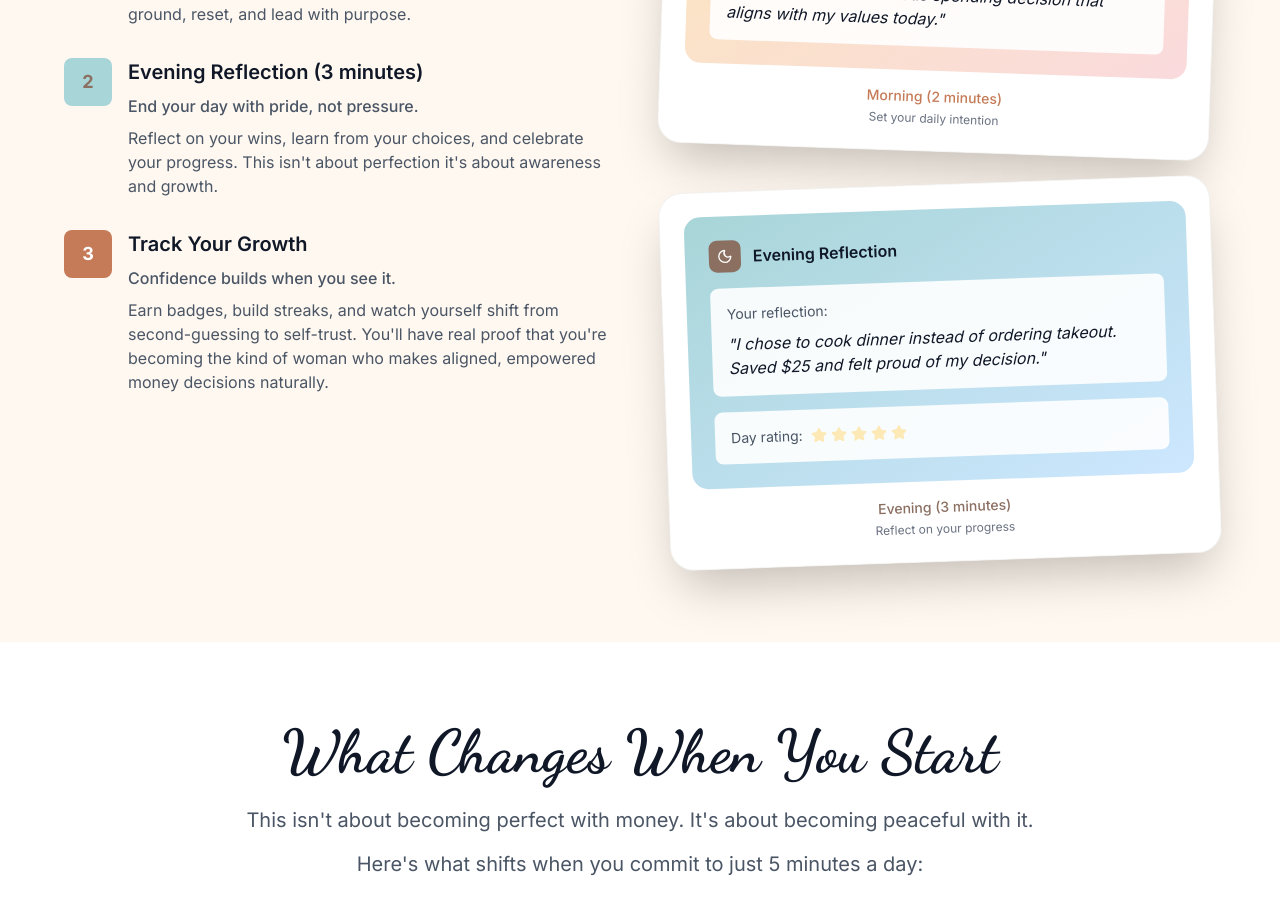
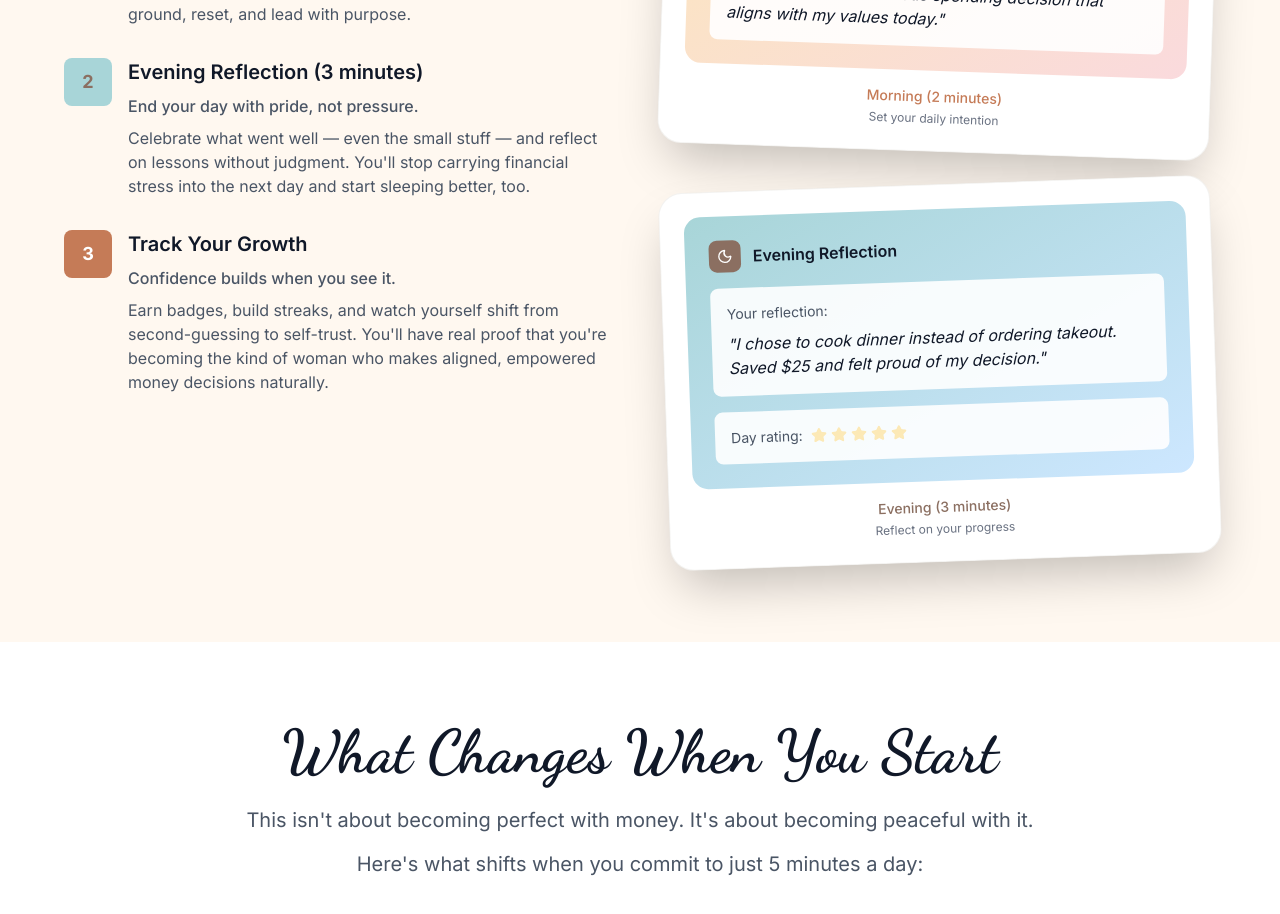
Before and after one commit to carolynjones73-create/mindful-landing, a React (Vite) app: page / in a window 1280 px wide. Shown: the part 2320-3234 px from the top of the page. Built offline with nearby package versions, Linux system fonts and the light colour scheme; no server answers.

Commit message:
Update evening reflection paragraph

```diff
--- a/src/components/landing/LandingPage.tsx
+++ b/src/components/landing/LandingPage.tsx
@@ -224,7 +224,7 @@ export default function LandingPage({ onGetStarted }: LandingPageProps) {
                   <h3 className="text-xl font-semibold text-gray-900 mb-2">Evening Reflection (3 minutes)</h3>
                   <div className="text-gray-600">
                     <p className="font-medium mb-2">End your day with pride, not pressure.</p>
-                    <p>Reflect on your wins, learn from your choices, and celebrate your progress. This isn't about perfection it's about awareness and growth.</p>
+                    <p>Celebrate what went well — even the small stuff — and reflect on lessons without judgment. You'll stop carrying financial stress into the next day and start sleeping better, too.</p>
                   </div>
                 </div>
               </div>
```
